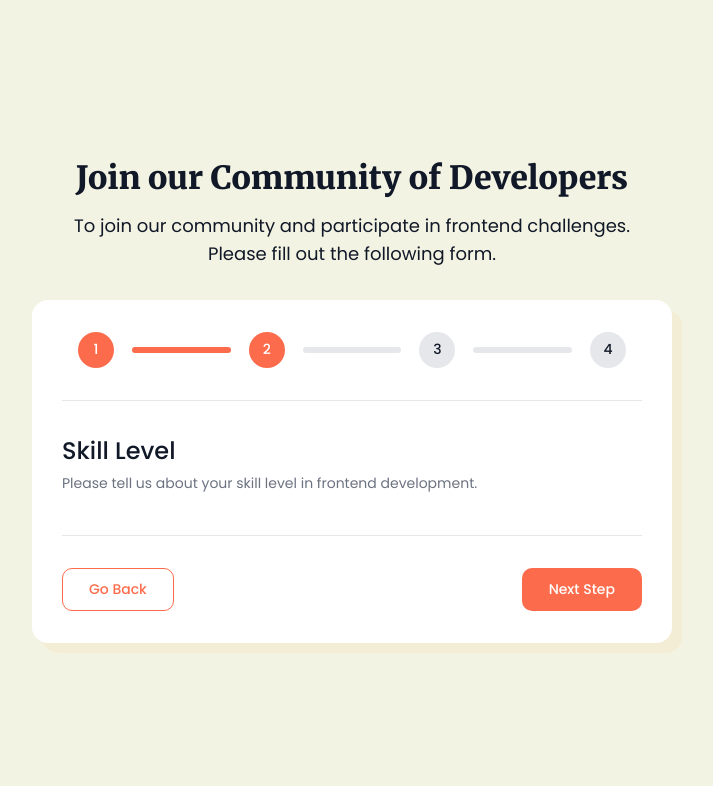
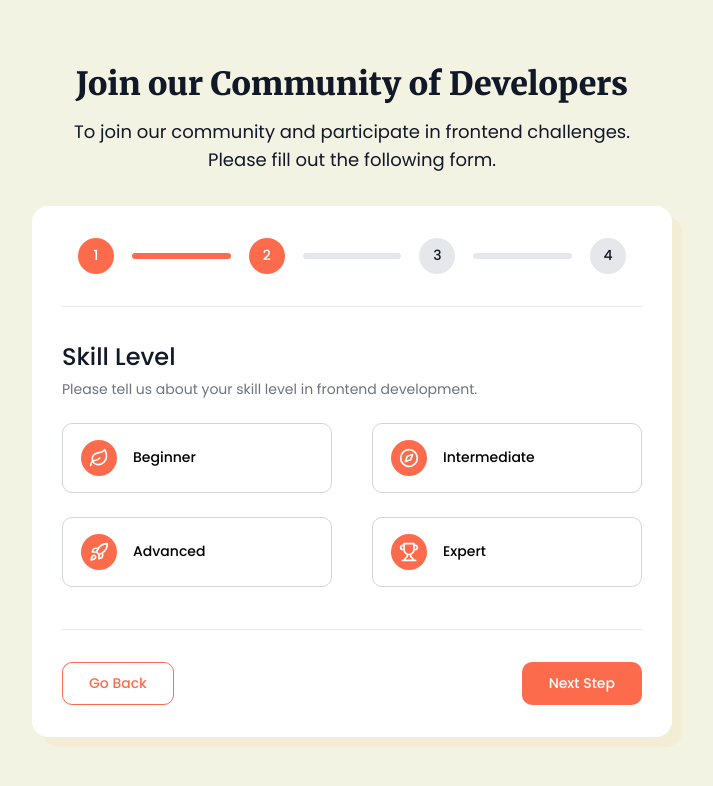
Before and after one commit to ClodoaldoDantas/multi-step-form, a Next.js app: page /skill-level in a window 1280 px wide. Shown: the top 786 px of the page, without its empty margins (288-1001 px from the left). Built offline with nearby package versions, Linux system fonts and the light colour scheme.

Commit message:
feat: skill level button component

```diff
--- a/package.json
+++ b/package.json
@@ -16,6 +16,7 @@
     "classnames": "^2.3.2",
     "eslint": "8.41.0",
     "eslint-config-next": "13.4.3",
+    "lucide-react": "^0.220.0",
     "next": "13.4.3",
     "react": "18.2.0",
     "react-dom": "18.2.0",
--- a/src/components/Button/styles.module.scss
+++ b/src/components/Button/styles.module.scss
@@ -8,12 +8,17 @@
 
   border: 1px solid transparent;
 
+  &:disabled {
+    opacity: 0.8;
+    cursor: not-allowed;
+  }
+
   &.primary {
     background-color: var(--primary);
     color: var(--white);
     transition: filter 200ms;
 
-    &:hover {
+    &:not(:disabled):hover {
       filter: brightness(0.9);
     }
   }
@@ -24,7 +29,7 @@
     color: var(--primary);
     transition: all 200ms;
 
-    &:hover {
+    &:not(:disabled):hover {
       background-color: var(--primary);
       color: var(--white);
       border-color: transparent;
--- /dev/null
+++ b/src/components/LevelButton/index.tsx
@@ -0,0 +1,31 @@
+import { LucideIcon } from 'lucide-react'
+import cx from 'classnames'
+import styles from './styles.module.scss'
+
+interface LevelButtonProps {
+  title: string
+  icon: LucideIcon
+  active: boolean
+  onSelect: () => void
+}
+
+export function LevelButton({
+  title,
+  active,
+  icon: Icon,
+  onSelect,
+}: LevelButtonProps) {
+  return (
+    <button
+      type="button"
+      className={cx(styles.levelButton, { [styles.active]: active })}
+      onClick={onSelect}
+    >
+      <div className={styles.levelButtonIconWrapper}>
+        <Icon className={styles.levelButtonIcon} size={20} />
+      </div>
+
+      <span className={styles.levelButtonTitle}>{title}</span>
+    </button>
+  )
+}
--- /dev/null
+++ b/src/components/LevelButton/styles.module.scss
@@ -0,0 +1,42 @@
+.levelButton {
+  height: 4.375rem;
+  width: 100%;
+  padding: 0 1.125rem;
+
+  background-color: transparent;
+  border: 1px solid var(--border);
+  border-radius: 10px;
+
+  display: flex;
+  align-items: center;
+  gap: 1rem;
+
+  transition: border-color 200ms;
+
+  &.active,
+  &:hover {
+    border-color: var(--primary);
+  }
+}
+
+.levelButtonTitle {
+  font-weight: 500;
+  font-size: 0.875rem;
+  text-transform: capitalize;
+}
+
+.levelButtonIconWrapper {
+  height: 2.25rem;
+  width: 2.25rem;
+
+  display: flex;
+  align-items: center;
+  justify-content: center;
+
+  background-color: var(--primary);
+  border-radius: 50%;
+}
+
+.levelButtonIcon {
+  color: var(--white);
+}
--- a/src/pages/skill-level/index.tsx
+++ b/src/pages/skill-level/index.tsx
@@ -1,8 +1,52 @@
+import { useState } from 'react'
+import { useRouter } from 'next/router'
+import { Compass, Leaf, Rocket, Trophy } from 'lucide-react'
+
 import { Button } from '@/components/Button'
 import { Card } from '@/components/Card'
+import { LevelButton } from '@/components/LevelButton'
 import { MultiStep } from '@/components/MultiStep'
 
+import styles from '@/styles/Skill.module.scss'
+
+const levels = {
+  beginner: Leaf,
+  intermediate: Compass,
+  advanced: Rocket,
+  expert: Trophy,
+}
+
+type Level = keyof typeof levels
+
 export default function SkillLevel() {
+  const [selectedLevel, setSelectedLevel] = useState<Level | null>(null)
+  const [touched, setTouched] = useState(false)
+
+  const router = useRouter()
+
+  function handleBack() {
+    router.push('/')
+  }
+
+  function handleSelect(level: Level) {
+    if (level === selectedLevel) {
+      setSelectedLevel(null)
+      return
+    }
+
+    setSelectedLevel(level)
+  }
+
+  function handleRegisterLevel() {
+    setTouched(true)
+
+    if (selectedLevel) {
+      router.push('/challenge-preference')
+    }
+  }
+
+  const isError = touched && !selectedLevel
+
   return (
     <Card>
       <Card.Header>
@@ -14,12 +58,28 @@ export default function SkillLevel() {
         <p className="step-description">
           Please tell us about your skill level in frontend development.
         </p>
+
+        {isError && <span className="error">Please, choose a skill level</span>}
+
+        <div className={styles.grid}>
+          {Object.entries(levels).map(([level, icon]) => (
+            <LevelButton
+              key={level}
+              title={level}
+              icon={icon}
+              active={level === selectedLevel}
+              onSelect={() => handleSelect(level as Level)}
+            />
+          ))}
+        </div>
       </Card.Body>
 
       <Card.Footer>
-        <Button variant="secondary">Go Back</Button>
+        <Button onClick={handleBack} variant="secondary">
+          Go Back
+        </Button>
 
-        <Button>Next Step</Button>
+        <Button onClick={handleRegisterLevel}>Next Step</Button>
       </Card.Footer>
     </Card>
   )
--- a/src/styles/Home.module.scss
+++ b/src/styles/Home.module.scss
@@ -33,8 +33,3 @@
     border-color: var(--primary);
   }
 }
-
-.error {
-  font-size: 0.875rem;
-  color: var(--text-error);
-}
--- /dev/null
+++ b/src/styles/Skill.module.scss
@@ -0,0 +1,7 @@
+.grid {
+  margin-top: 1.5rem;
+
+  display: grid;
+  gap: 1.5rem 2.5rem;
+  grid-template-columns: repeat(2, 1fr);
+}
--- a/src/styles/globals.scss
+++ b/src/styles/globals.scss
@@ -58,3 +58,8 @@ main {
   font-size: 0.875rem;
   line-height: 1.25rem;
 }
+
+.error {
+  font-size: 0.875rem;
+  color: var(--text-error);
+}
```
Also changed, not shown: src/pages/index.tsx (+4 -4 lines), 1 other file (tests, documents, lock files or other folders).
